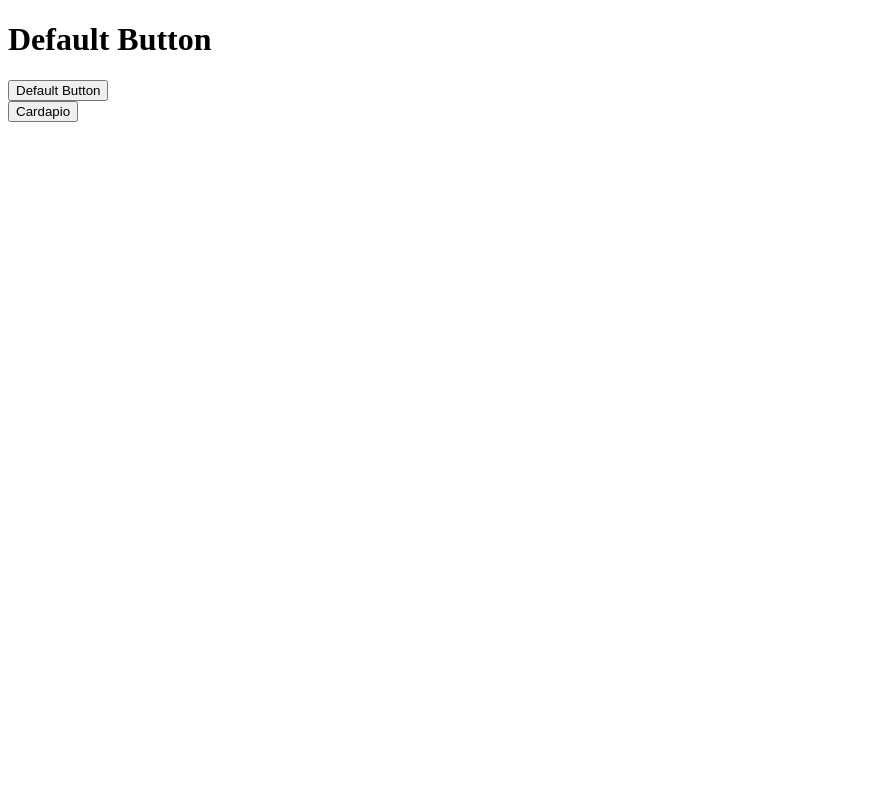
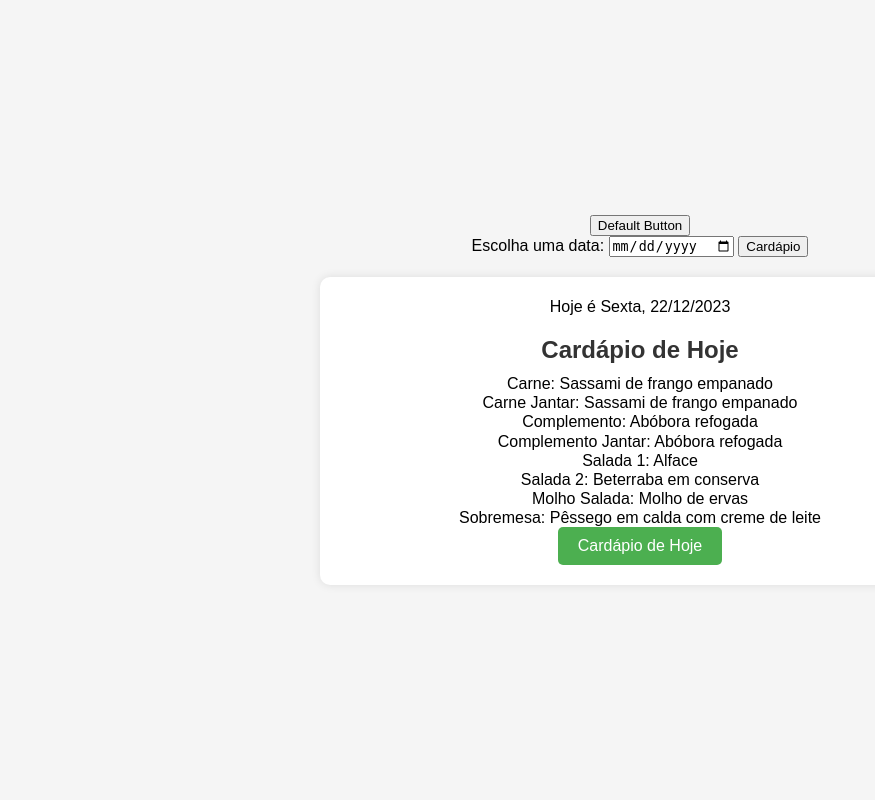
Before and after one commit to dexeme/ru-bot, a Flask app: page / in a window 1280 px wide. Shown: the whole page, without its empty margins (0-875 px from the left). Run offline with Flask 3, Linux system fonts and the light colour scheme.

Commit message:
Começando a mexer no front-end da página

```diff
--- a/app.py
+++ b/app.py
@@ -5,7 +5,7 @@ import json
 import re
 import fitz
 
-app = Flask(__name__)
+app = Flask(__name__, static_folder='static', template_folder='templates')
 
 def fix_html_encoding(html_content):
     # Substitui a representação Unicode \u00e0 pelo caractere "à" no HTML
@@ -195,7 +195,7 @@ def getCardapio():
             menu_info.append(menu_info_dia)
 
         # Escreve o conteúdo do PDF em um arquivo TXT
-        with open('txt/cardapio.txt', 'w', encoding='utf-8') as txt_file:
+        with open('static/cardapio.txt', 'w', encoding='utf-8') as txt_file:
             for menu in menu_info:
                 for key, value in menu.items():
                     txt_file.write(f'{key}: {value}\n')
--- /dev/null
+++ b/static/script.js
@@ -0,0 +1,91 @@
+
+function carregarCardapio() {
+    const dias_da_semana = ['Segunda', 'Terça', 'Quarta', 'Quinta', 'Sexta', 'Sábado', 'Domingo'];
+    const meses_do_ano = ['jan', 'fev', 'mar', 'abr', 'mai', 'jun', 'jul', 'ago', 'set', 'nov', 'dez'];
+    const data = new Date();
+    const dia = data.getDate().toString().padStart(2, '0');
+    const mes = data.getMonth() + 1;
+    const ano = data.getFullYear();
+    const dia_semana_atual = dias_da_semana[data.getDay() - 1];
+    const cardapioPanel = document.getElementById('cardapio-panel');
+    const carnePlaceholder = document.getElementById('carne-placeholder');
+    const carneJantarPlaceholder = document.getElementById('carne-jantar-placeholder');
+    const complementoPlaceholder = document.getElementById('complemento-placeholder');
+    const complementoJantarPlaceholder = document.getElementById('complemento-jantar-placeholder');
+    const salada1Placeholder = document.getElementById('salada-1-placeholder');
+    const salada2Placeholder = document.getElementById('salada-2-placeholder');
+    const molhoSaladaPlaceholder = document.getElementById('molho-salada-placeholder');
+    const sobremesaPlaceholder = document.getElementById('sobremesa-placeholder');
+
+    const data_atual_formatada = `${dia}/${mes}/${ano}`;
+
+
+    // vai pra rota /process e pega o arquivo cardapio.txt
+    // depois de pegar o arquivo, vai pra rota /process e pega o arquivo cardapio.txt
+    // depois de pegar o arquivo, vai pra rota /process e pega o arquivo cardapio.txt
+
+    fetch('/process')
+        .then(response => response.text())
+        .then(text => {
+            console.log(text)
+        })
+        .catch(error => {
+            console.error('Erro ao carregar o cardápio:', error);
+        });
+
+
+    fetch('static/cardapio.txt')
+        .then(response => response.text())
+        .then(text => {
+            let blocoAtual = '';
+            let blocoEncontrado = false;
+
+            const blocos = text.split('Dia da Semana:');
+            for (const bloco of blocos) {
+                for (const linha of bloco.split('\n')) {
+                    if (linha.includes('Data: ' + data_atual_formatada)) {
+                        blocoEncontrado = true;
+                    }
+
+                    if (blocoEncontrado) {
+                        blocoAtual += linha + '\n';
+
+                        if (linha.trim() === '') {
+                            const linhasBloco = blocoAtual.split('\n');
+                            for (const linhaBloco of linhasBloco) {
+                                if (linhaBloco.includes("Carne: ")) {
+                                    carnePlaceholder.textContent = linhaBloco.substring(7);
+                                } else if (linhaBloco.includes("Carne jantar: ")) {
+                                    carneJantarPlaceholder.textContent = linhaBloco.substring(14);
+                                } else if (linhaBloco.includes("Complemento: ")) {
+                                    complementoPlaceholder.textContent = linhaBloco.substring(13);
+                                } else if (linhaBloco.includes("Complemento jantar: ")) {
+                                    complementoJantarPlaceholder.textContent = linhaBloco.substring(20);
+                                } else if (linhaBloco.includes("Salada 1: ")) {
+                                    salada1Placeholder.textContent = linhaBloco.substring(10);
+                                } else if (linhaBloco.includes("Salada 2: ")) {
+                                    salada2Placeholder.textContent = linhaBloco.substring(10);
+                                } else if (linhaBloco.includes("Molho salada: ")) {
+                                    molhoSaladaPlaceholder.textContent = linhaBloco.substring(14);
+                                } else if (linhaBloco.includes("Sobremesa: ")) {
+                                    sobremesaPlaceholder.textContent = linhaBloco.substring(11);
+                                }
+                            }
+
+                            return;
+                        }
+                    }
+                }
+            }
+
+            if (!blocoEncontrado) {
+                console.log(`Não há cardápio disponível para ${dia_semana_atual}, ${data_atual_formatada}.`);
+            }
+        })
+        .catch(error => {
+            console.error('Erro ao carregar o cardápio:', error);
+        });
+
+    const data_atual = document.getElementById('data-atual');
+    data_atual.textContent = `Hoje é ${dia_semana_atual}, ${data_atual_formatada}`;
+}
--- /dev/null
+++ b/static/style.css
@@ -0,0 +1,49 @@
+body {
+    font-family: Arial, sans-serif;
+    background-color: #f5f5f5;
+    margin: 0;
+    padding: 0;
+    display: flex;
+    flex-direction: column;
+    align-items: center;
+    justify-content: center;
+    height: 100vh;
+}
+
+#cardapio-panel {
+    background-color: #fff;
+    padding: 20px;
+    border-radius: 10px;
+    box-shadow: 0 0 10px rgba(0, 0, 0, 0.1);
+    margin-top: 20px;
+    text-align: center;
+    max-width: 600px;
+    width: 100%;
+}
+
+#cardapio-panel h2 {
+    color: #333;
+    font-size: 24px;
+    margin-bottom: 10px;
+}
+
+#cardapio-panel p {
+    margin: 0;
+    padding: 0;
+    line-height: 1.2; /* Ajuste conforme necessário */
+}
+
+
+#cardapio-panel button {
+    padding: 10px 20px;
+    font-size: 16px;
+    background-color: #4caf50;
+    color: #fff;
+    border: none;
+    border-radius: 5px;
+    cursor: pointer;
+}
+
+#cardapio-panel button:hover {
+    background-color: #45a049;
+}
--- a/templates/index.html
+++ b/templates/index.html
@@ -1,30 +1,45 @@
 <!DOCTYPE html>
-<html lang="en">
+<html lang="pt-BR">
 <head>
     <meta charset="UTF-8">
     <meta name="viewport" content="width=device-width, initial-scale=1.0">
-    <title>Default Button</title>
+    <!-- Path: templates/css/style.css -->
+    <link rel="stylesheet" type="text/css" href="{{ url_for('static', filename='/style.css') }}">
+    <script src="{{url_for('static', filename='script.js')}}"></script>
+    <title>Cardápio</title>
 </head>
-<body>
-    <h1>Default Button</h1>
-
-    {% if result %}
-        <p>{{ result }}</p>
-    {% endif %}
+<body onload = "carregarCardapio()">
 
     <form action="/process" method="post">
         <button type="submit">Default Button</button>
     </form>
     <form action="/getCardapio" method="post">
-        <button type="submit">Cardapio</button>
+        <!-- Adicione um campo de entrada para a data -->
+        <label for="dataEscolhida">Escolha uma data:</label>
+        <input type="date" id="dataEscolhida" name="dataEscolhida">
+
+        <button type="submit">Cardápio</button>
     </form>
-    <h1>
-        {% if cardapio %}
-            {% for item in cardapio %}
-                <p>{{ item }}</p>
-            {% endfor %}
-        {% endif %}
-    </h1>
+
+
+    <div id="cardapio-panel">
+        <div><p id="data-atual"></p> <h2>Cardápio de Hoje</h2>
+        </div>
+        <p id="carne">Carne: <span id="carne-placeholder"></span></p>
+        <p id="carne-jantar">Carne Jantar: <span id="carne-jantar-placeholder"></span></p>
+        <p id="complemento">Complemento: <span id="complemento-placeholder"></span></p>
+        <p id="complemento-jantar">Complemento Jantar: <span id="complemento-jantar-placeholder"></span></p>
+        <p id="salada-1">Salada 1: <span id="salada-1-placeholder"></span></p>
+        <p id="salada-2">Salada 2: <span id="salada-2-placeholder"></span></p>
+        <p id="molho-salada">Molho Salada: <span id="molho-salada-placeholder"></span></p>
+        <p id="sobremesa">Sobremesa: <span id="sobremesa-placeholder"></span></p>
+        <button onclick="carregarCardapio()">Cardápio de Hoje</button>
+    </div>
+
+
+    <script>
+
+    </script>
 
 </body>
 </html>
```
Also changed, not shown: static/cardapio.txt (renamed from txt/cardapio.txt).
